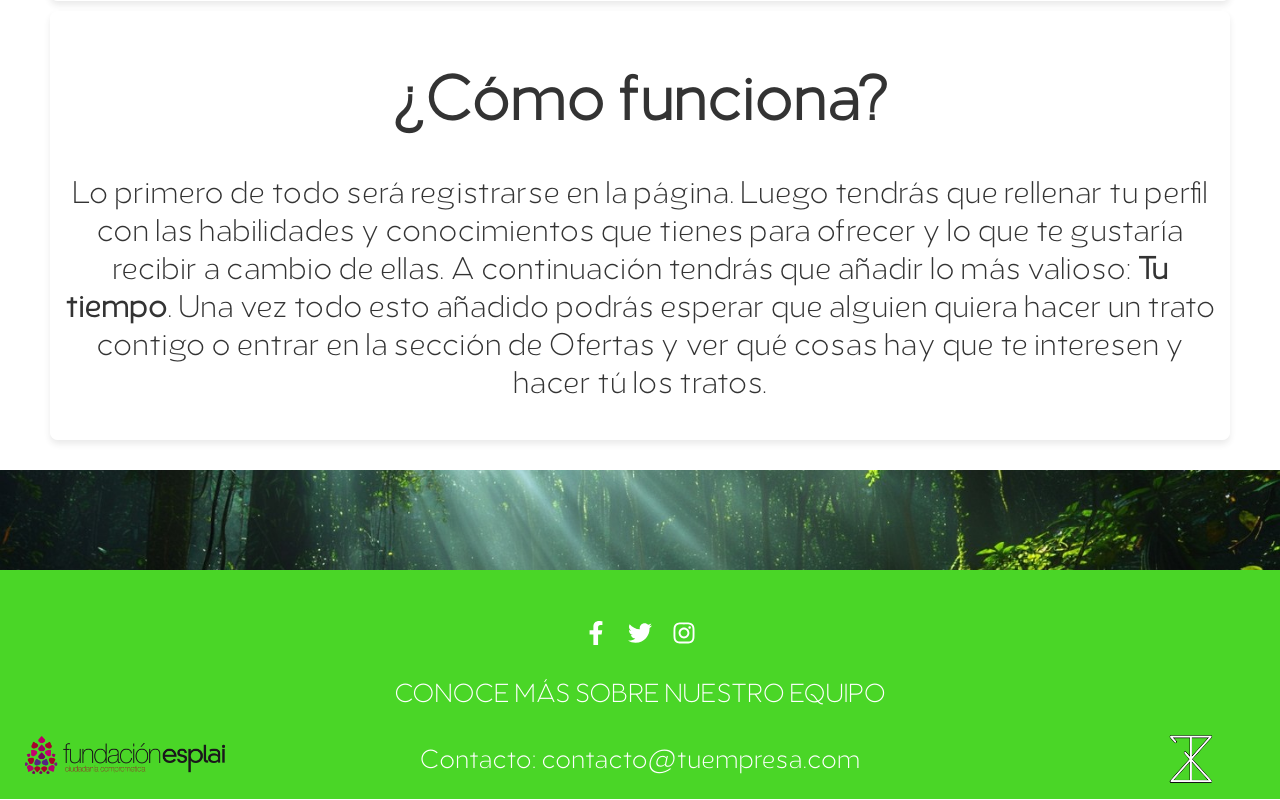
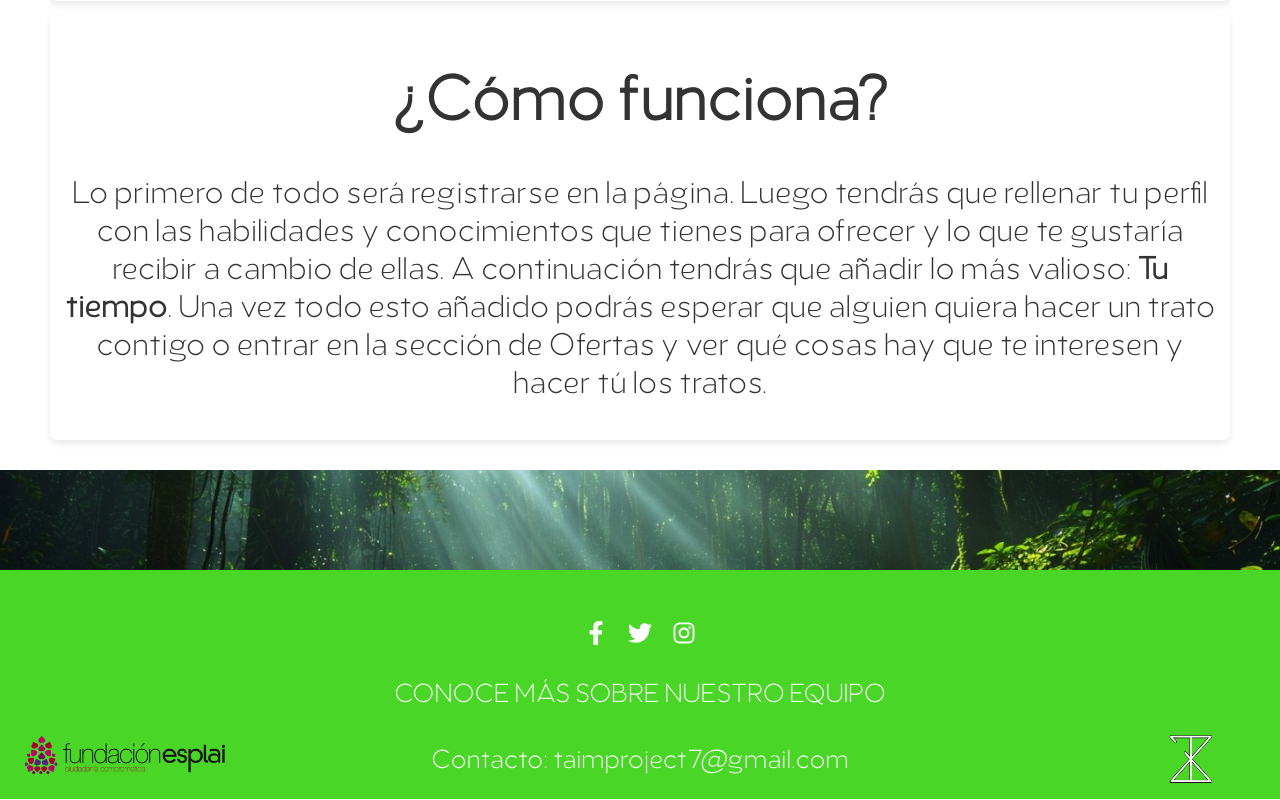
Before and after one commit to David0798C/taimFront, a React (Vite) app: page / in a window 1280 px wide. Shown: the part 3221-4021 px from the top of the page. Built offline with nearby package versions, Linux system fonts and the light colour scheme.

Commit message:
correo real

```diff
--- a/src/pages/HomePage.jsx
+++ b/src/pages/HomePage.jsx
@@ -161,7 +161,7 @@ const HomePage = () => {
             </div>
             <div className="contact">
               <Enlace to="/about">CONOCE MÁS SOBRE NUESTRO EQUIPO</Enlace>
-              <p>Contacto: <a href="mailto:contacto@tuempresa.com">contacto@tuempresa.com</a></p>
+              <p>Contacto: <a href="mailto:contacto@tuempresa.com">taimproject7@gmail.com</a></p>
             </div>
           </div>
         </div>
```
